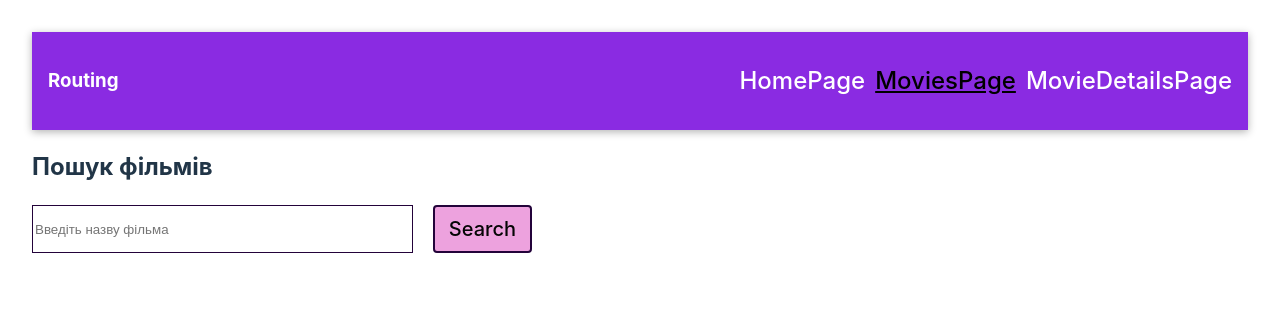
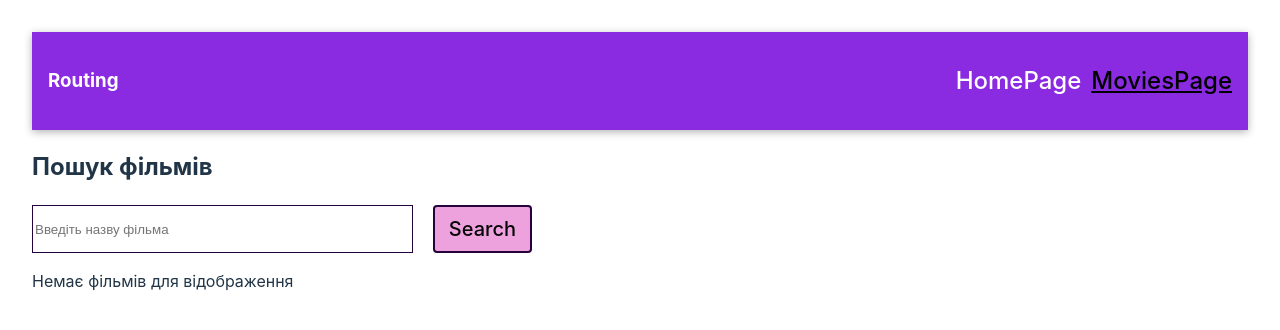
Before and after one commit to OlenaOleksandrova/goit-react-hw-05, a React (Vite) app: page /movies in a window 1280 px wide. Shown: the top 330 px of the page. Built offline with nearby package versions, Linux system fonts and the light colour scheme.

Commit message:
MovieDetailsPage

```diff
--- a/src/components/Header/Header.jsx
+++ b/src/components/Header/Header.jsx
@@ -14,8 +14,8 @@ const Header = () => {
                     HomePage</NavLink>
                 <NavLink className={buildLinkClass} to="/movies">
                     MoviesPage</NavLink>
-                <NavLink className={buildLinkClass} to="/movies/:movieId">
-                    MovieDetailsPage</NavLink>
+                {/* <NavLink className={buildLinkClass} to="/movies/:movieId">
+                    MovieDetailsPage</NavLink> */}
             </nav>
         </header>
     );
--- a/src/components/MovieList/MovieList.jsx
+++ b/src/components/MovieList/MovieList.jsx
@@ -1,14 +1,17 @@
 import { NavLink } from "react-router-dom";
 import s from "./MovieList.module.css";
 
-const MovieList = ({ movies, location }) => {
+const MovieList = ({ movies, state }) => {
+     if (!movies || movies.length === 0) {
+    return <p className={s.error}>Немає фільмів для відображення</p>;
+  }
     return (
         <ul className={s.list}>
             {movies.map((movie) => (
                 <li key={movie.id} className={s.listItem}>
                     <NavLink
                         to={`/movies/${movie.id}`}
-                        state={{ from: location }}
+                        state={{ from: state }}
                     >
                         {movie.title}
                     </NavLink>
--- a/src/pages/HomePage/HomePage.jsx
+++ b/src/pages/HomePage/HomePage.jsx
@@ -1,12 +1,14 @@
 import { useEffect, useState } from "react";
 import { fetchTrendingMovies } from "../../../api";
 import s from "./HomePage.module.css"
-import { Link } from "react-router-dom";
+import { Link, useLocation } from "react-router-dom";
+import MovieList from "../../components/MovieList/MovieList";
 
 const HomePage = () => {
 
     const [movies, setMovies] = useState([]);
     const [error, setError] = useState(null);
+    const location = useLocation();
 
     useEffect(() => {
         document.title = "BEST CODERS | HomePage";
@@ -27,13 +29,7 @@ const HomePage = () => {
 
     return (
         <div>
-            <ul className={s.list}>
-        {movies.map((movie) => (
-          <li key={movie.id}>
-            <Link to={`/movies/${movie.id}`}>{movie.title}</Link>
-          </li>
-        ))}
-      </ul>
+            <MovieList movies={movies} state={location} />
         </div>
     )
 };
--- a/src/pages/MovieDetailsPage/MovieDetailsPage.jsx
+++ b/src/pages/MovieDetailsPage/MovieDetailsPage.jsx
@@ -10,6 +10,7 @@ const MovieDetailsPage = () => {
     const [movie, setMovie] = useState(null);
     const [error, setError] = useState(null);
     const location = useLocation();
+     const navigate = useNavigate();
     console.log(location);
     const goBackLink = useRef(location.state ?? "/movies");
 
--- a/src/pages/MoviesPage/MoviesPage.jsx
+++ b/src/pages/MoviesPage/MoviesPage.jsx
@@ -5,6 +5,7 @@ import { NavLink, useLocation, useSearchParams } from "react-router-dom";
 import s from "./MoviesPage.module.css";
 import { searchMovie } from '../../../api'
 import SearchMovie from "../../components/SearchMovie/SearchMovie";
+import MovieList from "../../components/MovieList/MovieList";
 
 const MoviesPage = () => {
     // const [inputQuery, setInputQuery] = useState("");
@@ -60,14 +61,7 @@ const MoviesPage = () => {
                 </button>
             </form> */}
             {error && <p className={s.error}>{error}</p>}
-         <ul className={s.list}>
-                {movies.map((movie) => (
-                    <li key={movie.id} className={s.listItem}>
-                        <NavLink to={`/movies/${movie.id}`} state={location}>{movie.title} </NavLink>
-                    </li>
-
-                ))}
-            </ul>
+         <MovieList movies={movies} state={location} />
         </div>
     );
 };
```
